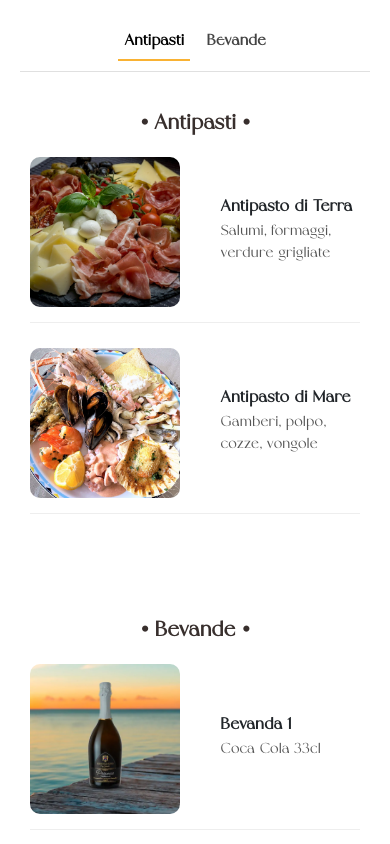
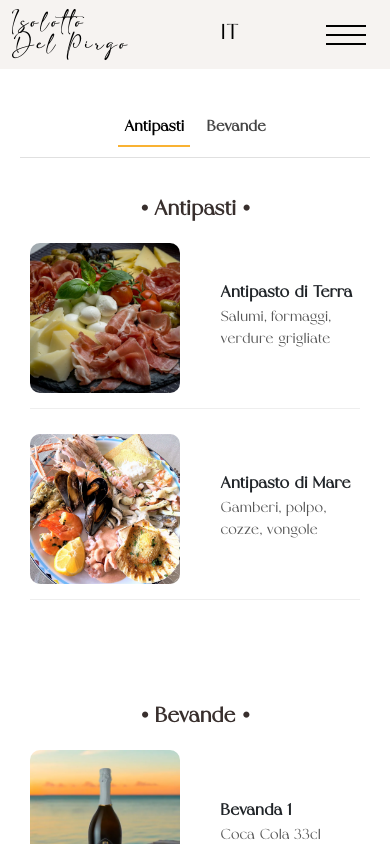
Before and after one commit to Cristiano-Rocchi/isolotto-del-pirgo, a React (Create React App) app: page /menu in a window 390 px wide. Shown: the top 844 px of the page. Built offline with nearby package versions, Linux system fonts and the light colour scheme.

Commit message:
navbar 3 + responsive

```diff
--- a/src/Components/Menu/Menu.css
+++ b/src/Components/Menu/Menu.css
@@ -13,6 +13,7 @@ INDICE CSS
 .menu-page {
   padding: 20px;
   font-family: "Sogo", sans-serif;
+  margin-top: 86px; /*  altezza navbar */
 }
 
 /* -----------------------------
@@ -24,7 +25,7 @@ INDICE CSS
 /* 2.1 generali */
 .menu-navbar {
   position: sticky;
-  top: 0;
+  top: 86px;
   background-color: #fff;
   z-index: 999;
   display: flex;
@@ -127,6 +128,7 @@ INDICE CSS
 @media (max-width: 768px) {
   .menu-navbar {
     gap: 10px;
+    top: 65px;
   }
   .menu-navbar button {
     font-size: 0.95rem;
--- a/src/Components/Navbar/Navbar.css
+++ b/src/Components/Navbar/Navbar.css
@@ -1,18 +1,42 @@
 /* INDICE
-1. Generali
+1. Generali & Scroll Mode
 2. Logo
 3. Testi
 4. Media Queries
 */
 
-/*  1. ---------------GENERALI------------------ */
+/*  1. ---------------GENERALI & SCROLL MODE------------------ */
 .navbar {
-  background-color: transparent;
-  position: fixed; /* <--- CAMBIA da absolute a fixed */
-  top: 0; /* <--- aggiungi */
-  left: 0; /* <--- aggiungi */
+  position: fixed;
+  top: 0;
+  left: 0;
   width: 100%;
   z-index: 99999;
+}
+
+/* Navbar normale */
+.navbar-custom {
+  background-color: transparent;
+  transition: background-color 0.3s ease;
+}
+
+/* Navbar dopo scroll */
+.navbar-custom.navbar-scrolled {
+  background-color: #f6f3f1;
+}
+.navbar-custom.navbar-scrolled .logo,
+.navbar-custom.navbar-scrolled .nav-link,
+.navbar-custom.navbar-scrolled h4 {
+  color: black;
+}
+
+.hamburger-icon .line {
+  fill: white;
+  transition: fill 0.3s ease;
+}
+
+.navbar-custom.navbar-scrolled .hamburger-icon .line {
+  fill: black;
 }
 /* 2. ---------------LOGO------------------ */
 .navbar .navbar-brand {
@@ -58,28 +82,3 @@
     font-size: 0.9rem;
   }
 }
-
-/* Navbar normale */
-.navbar-custom {
-  background-color: transparent;
-  transition: background-color 0.3s ease;
-}
-
-/* Navbar dopo scroll */
-.navbar-custom.navbar-scrolled {
-  background-color: #f6f3f1;
-}
-.navbar-custom.navbar-scrolled .logo,
-.navbar-custom.navbar-scrolled .nav-link,
-.navbar-custom.navbar-scrolled h4 {
-  color: black;
-}
-
-.hamburger-icon .line {
-  fill: white;
-  transition: fill 0.3s ease;
-}
-
-.navbar-custom.navbar-scrolled .hamburger-icon .line {
-  fill: black;
-}
--- a/src/Components/Navbar/Navbar.jsx
+++ b/src/Components/Navbar/Navbar.jsx
@@ -1,30 +1,41 @@
 import React, { useState, useEffect } from "react";
+import { useLocation } from "react-router-dom";
 import { Container, Nav, Navbar, Offcanvas } from "react-bootstrap";
 import "./Navbar.css";
 
 const MyNavbar = () => {
+  // Hooks & States
   const [scrolled, setScrolled] = useState(false);
+  const location = useLocation();
+  const isHome = location.pathname === "/";
 
   useEffect(() => {
-    const handleScroll = () => {
+    const checkScroll = () => {
+      if (!isHome) {
+        setScrolled(true); // se NON siamo in home, sempre colorato SUBITO
+        return;
+      }
+
       const offset = window.scrollY;
-      if (offset > window.innerHeight / 3) {
+      if (offset > window.innerHeight / 2) {
         setScrolled(true);
       } else {
         setScrolled(false);
       }
     };
 
-    window.addEventListener("scroll", handleScroll);
+    checkScroll(); // ⬅️ chiamalo SUBITO appena monta
+    window.addEventListener("scroll", checkScroll);
+
     return () => {
-      window.removeEventListener("scroll", handleScroll);
+      window.removeEventListener("scroll", checkScroll);
     };
-  }, []);
+  }, [isHome]);
 
   return (
     <>
       <Navbar
-        expand="lg"
+        expand="md"
         fixed="top"
         className={`navbar-custom ${scrolled ? "navbar-scrolled" : ""}`}
       >
```
